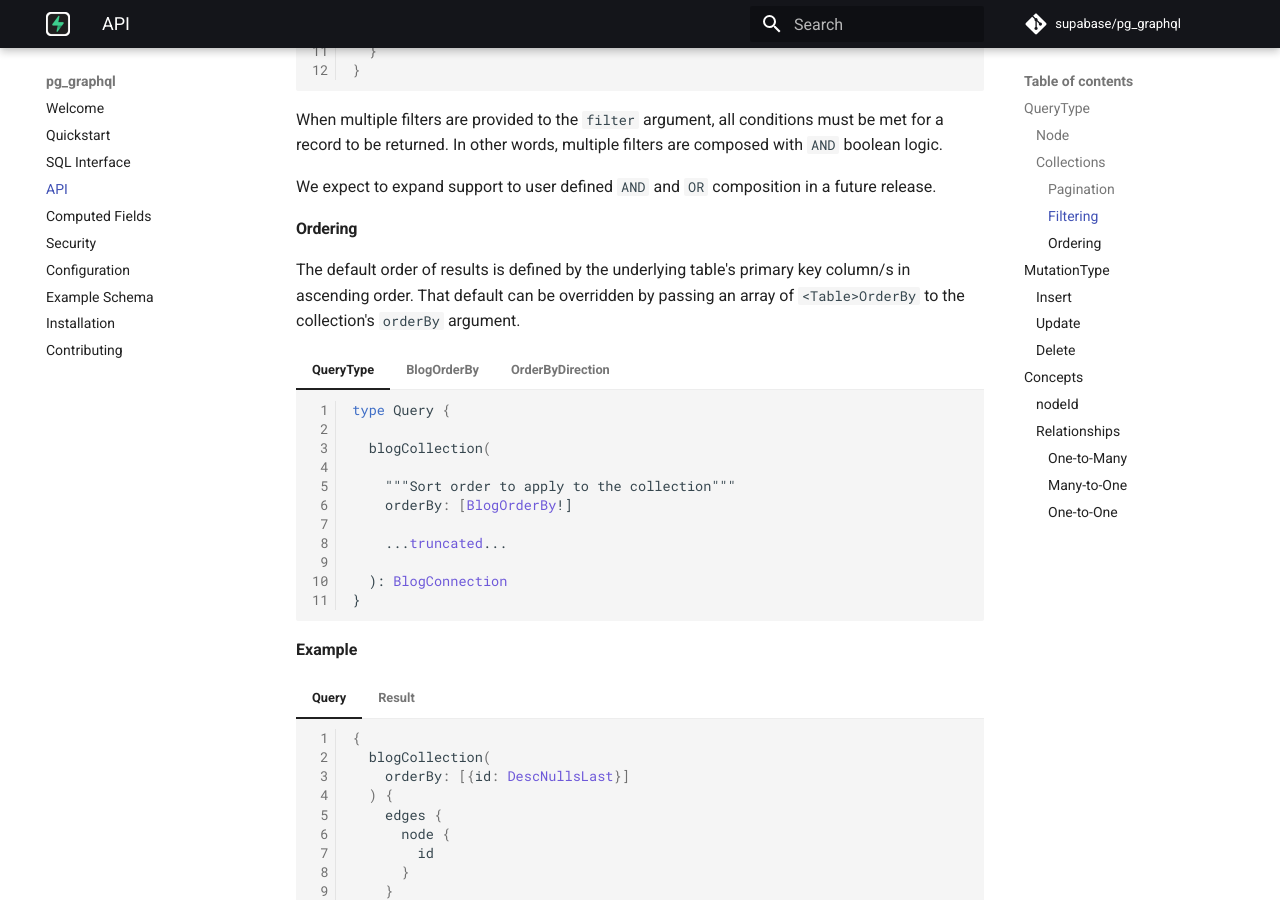
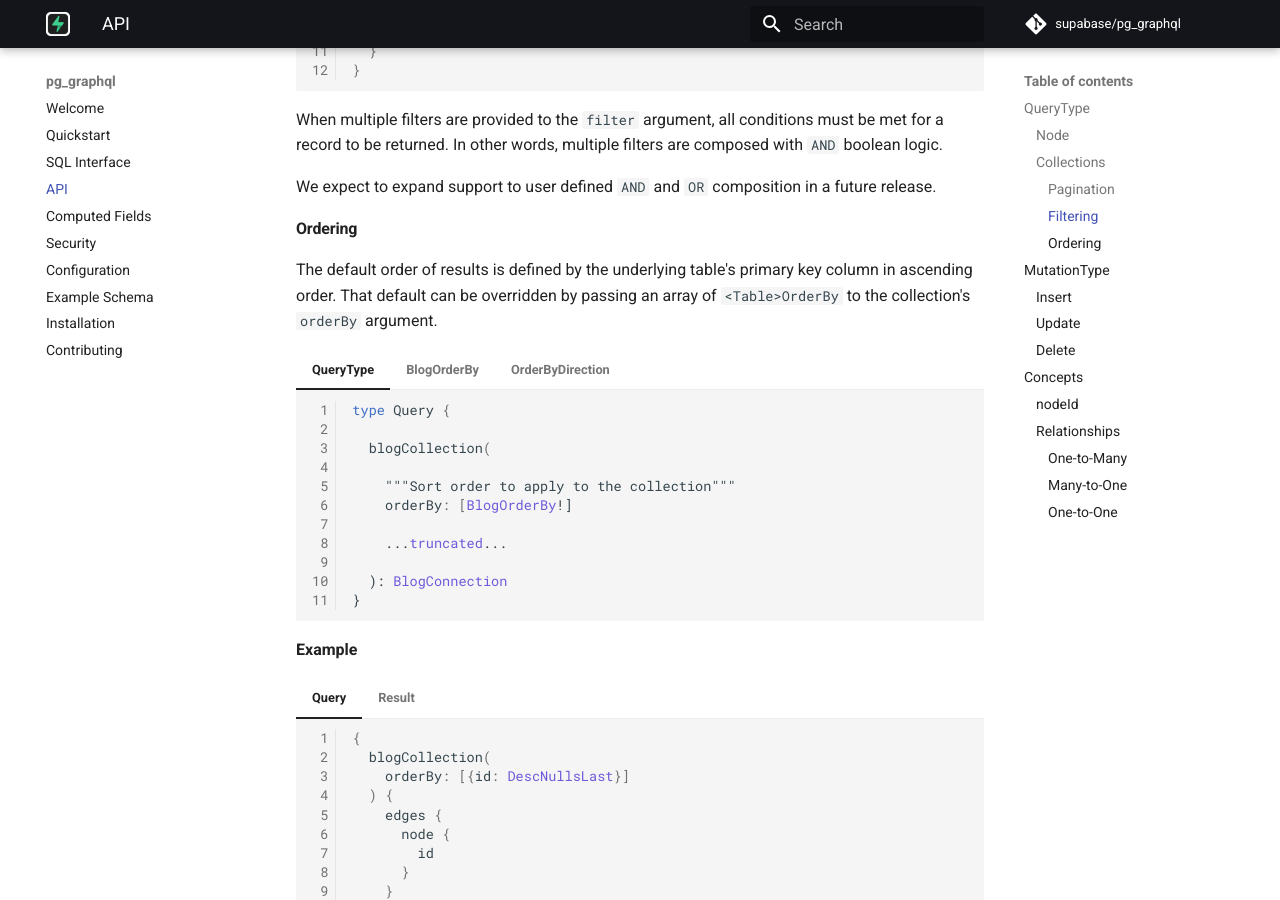
Before and after one commit to supabase/pg_graphql, an MkDocs documentation site: the page built from docs/api.md, in a window 1280 px wide and 900 px high, scrolled down 6335 px. Built offline with MkDocs 1.6.1 and Material for MkDocs 9.7.7, drawn with Linux system fonts in a browser that asks for light colours; comment, search, counter and statistics services are not loaded.

```diff
--- a/docs/api.md
+++ b/docs/api.md
@@ -551,7 +551,7 @@ We expect to expand support to user defined `AND` and `OR` composition in a futu
 
 #### Ordering
 
-The default order of results is defined by the underlying table's primary key column/s in ascending order. That default can be overridden by passing an array of `<Table>OrderBy` to the collection's `orderBy` argument.
+The default order of results is defined by the underlying table's primary key column in ascending order. That default can be overridden by passing an array of `<Table>OrderBy` to the collection's `orderBy` argument.
 
 === "QueryType"
 
```
